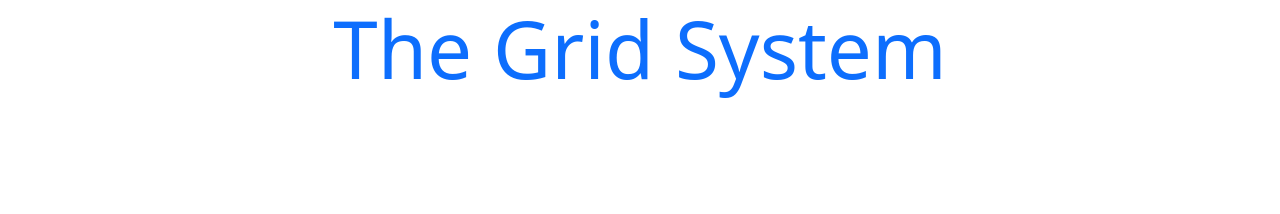
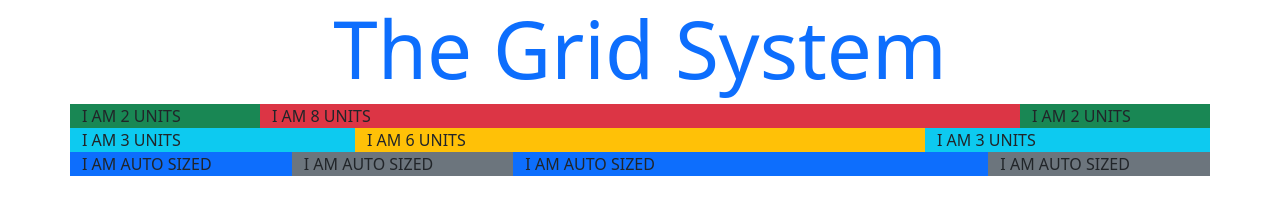
Before and after one commit to Joseph-Scott/TheGridSystem, a plain HTML site: page index.html in a window 1280 px wide. Drawn offline with nearby package versions, Linux system fonts and the light colour scheme.

Commit message:
experimenting with grid spacing

```diff
--- a/index.html
+++ b/index.html
@@ -15,6 +15,22 @@
   <body>
     <div class="container">
       <h1 class="display-1 text-center text-primary">The Grid System</h1>
+      <div class="row">
+        <div class="col-2 bg-success">I AM 2 UNITS</div>
+        <div class="col-8 bg-danger">I AM 8 UNITS</div>
+        <div class="col-2 bg-success">I AM 2 UNITS</div>
+      </div>
+      <div class="row">
+        <div class="col-3 bg-info">I AM 3 UNITS</div>
+        <div class="col-6 bg-warning">I AM 6 UNITS</div>
+        <div class="col-3 bg-info">I AM 3 UNITS</div>
+      </div>
+      <div class="row">
+        <div class="col bg-primary">I AM AUTO SIZED</div>
+        <div class="col bg-secondary">I AM AUTO SIZED</div>
+        <div class="col-5 bg-primary">I AM AUTO SIZED</div>
+        <div class="col bg-secondary">I AM AUTO SIZED</div>
+      </div>
     </div>
 
     <script
```
